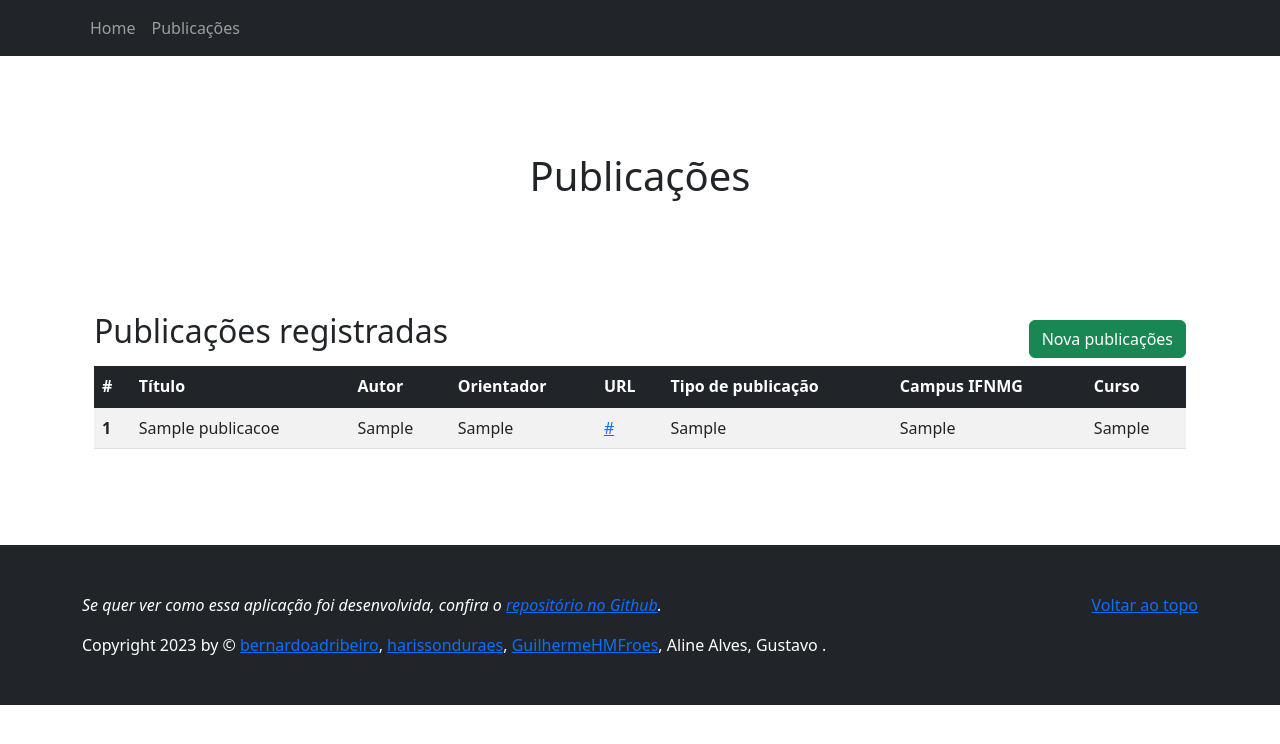
After one commit to bernardoadribeiro/sistema-controle-publicacoes-cientificas, a Flask app: page /publicacoes/ in a window 1280 px wide. The commit adds this page. Shown: the top 744 px of the page. Run offline with Flask 3, Linux system fonts and the light colour scheme; tables that the repository leaves empty hold one stand-in row (values such as "Sample post").

Commit message:
Feature/visualizacao publicacoes inseridas (#6)
* formulario nova publicacao

* Cria funções CRUD para publicações

* chore: uncomment returns

* fix: post de publicacoes

* feat: implementa visualizacao das publicacoes inseridas

---------

Co-authored-by: Aline <allinealvesds@gmail.com>
Co-authored-by: unknown <hdg@aluno.ifnmg.edu.br>

```diff
--- a/publicacoes_cientificas/routes/publicacoes.py
+++ b/publicacoes_cientificas/routes/publicacoes.py
@@ -1,4 +1,4 @@
-from flask import Blueprint, render_template, request, flash
+from flask import Blueprint, redirect, render_template, request, flash
 
 
 publicacoes_bp = Blueprint(
@@ -7,15 +7,20 @@ publicacoes_bp = Blueprint(
 )
 
 
-# @publicacoes_bp.route('/')
-# def listar_publicacoes():
-#     publicacoes = Publicacoes.query.all()
-#     return render_template('listar_publicacoes.html', publicacoes=publicacoes)
+@publicacoes_bp.route('/')
+def listar_publicacoes():
+    from ..models.Publicacoes import Publicacoes
+
+    publicacoes = Publicacoes.query.all()
+    return render_template('publicacoes/index.html', publicacoes=publicacoes)
 
 
 @publicacoes_bp.route('nova-publicacao/', methods=['GET', 'POST'])
 def nova_publicacao():
     """ Formulario para insercao de nova publicacao """
+
+    if request.method == 'GET':
+        return render_template('publicacoes/nova-publicacao.html')
 
     if request.method == 'POST':
         # insere nova publicacao [TO-DO]
@@ -58,6 +63,8 @@ def nova_publicacao():
         db.session.commit()
 
         flash('Publicação created!', category='success')
+
+        return redirect('/publicacoes')
 
     return render_template('publicacoes/nova-publicacao.html')
 
--- a/publicacoes_cientificas/templates/base.html
+++ b/publicacoes_cientificas/templates/base.html
@@ -23,7 +23,7 @@
             <div class="collapse navbar-collapse" id="navbarTogglerDemo03">
                 <ul class="navbar-nav me-auto mb-2 mb-lg-0">
                     <li class="nav-item"> <a class="nav-item nav-link" id="home" href="/">Home</a> </li>
-                    <li class="nav-item"> <a class="nav-item nav-link" id="alunos" href="/publicacoes/nova-publicacao">Inserir Publicações</a> </li>
+                    <li class="nav-item"> <a class="nav-item nav-link" id="alunos" href="/publicacoes/">Publicações</a> </li>
                 </ul>
             </div>
         </div>
--- /dev/null
+++ b/publicacoes_cientificas/templates/publicacoes/index.html
@@ -0,0 +1,65 @@
+{% extends 'base.html' %}
+
+{% block page_title %} Publicações {% endblock %}
+
+<!-- Conteudo da pagina -->
+{% block page_content %}
+<main>
+    <div class="container">
+
+        <section class="py-5 text-center container">
+            <div class="row py-lg-5">
+                <div class="col-lg-6 col-md-8 mx-auto">
+                    <h1 class=""> Publicações </h1>
+                    <p></p>
+                </div>
+            </div>
+        </section>
+
+        <div class="container">
+
+            <div class="d-flex justify-content-between">
+                <h2>Publicações registradas</h2>
+
+                <a href="nova-publicacao/" class="btn btn-success my-2">Nova publicações</a>
+            </div>
+
+            <div class="table-responsive">
+                <table class="table table-striped align-middle">
+                    <thead class="table-dark">
+                        <tr>
+                            <th scope="col">#</th>
+                            <th scope="col">Título</th>
+                            <th scope="col">Autor</th>
+                            <th scope="col">Orientador</th>
+                            <th scope="col">URL</th>
+                            <th scope="col">Tipo de publicação</th>
+                            <th scope="col">Campus IFNMG</th>
+                            <th scope="col">Curso</th>
+                        </tr>
+                    </thead>
+                    <tbody class="table-group-divider">
+                        {% for publicacao in publicacoes %}
+
+                            <tr>
+                                <th scope="row"> {{ publicacao.id}} </th>
+                                <td> {{ publicacao.titulo}} </th>
+                                <td> {{ publicacao.autor_principal}} </th>
+                                <td> {{ publicacao.orientador}} </th>
+                                <td> <a href="{{ publicacao.url }}" target="_blank">{{ publicacao.url }}</a></td>
+                                <td> {{ publicacao.pub_tipo }} </td>
+                                <td> {{ publicacao.ifnmg_campus }} </td>
+                                <td> {{ publicacao.curso }} </td>
+                            </tr>
+
+                        {% endfor %}
+                    </tbody>
+                </table>
+            </div>
+
+        </div>
+
+    </div>
+</main>
+
+{% endblock %}
```
